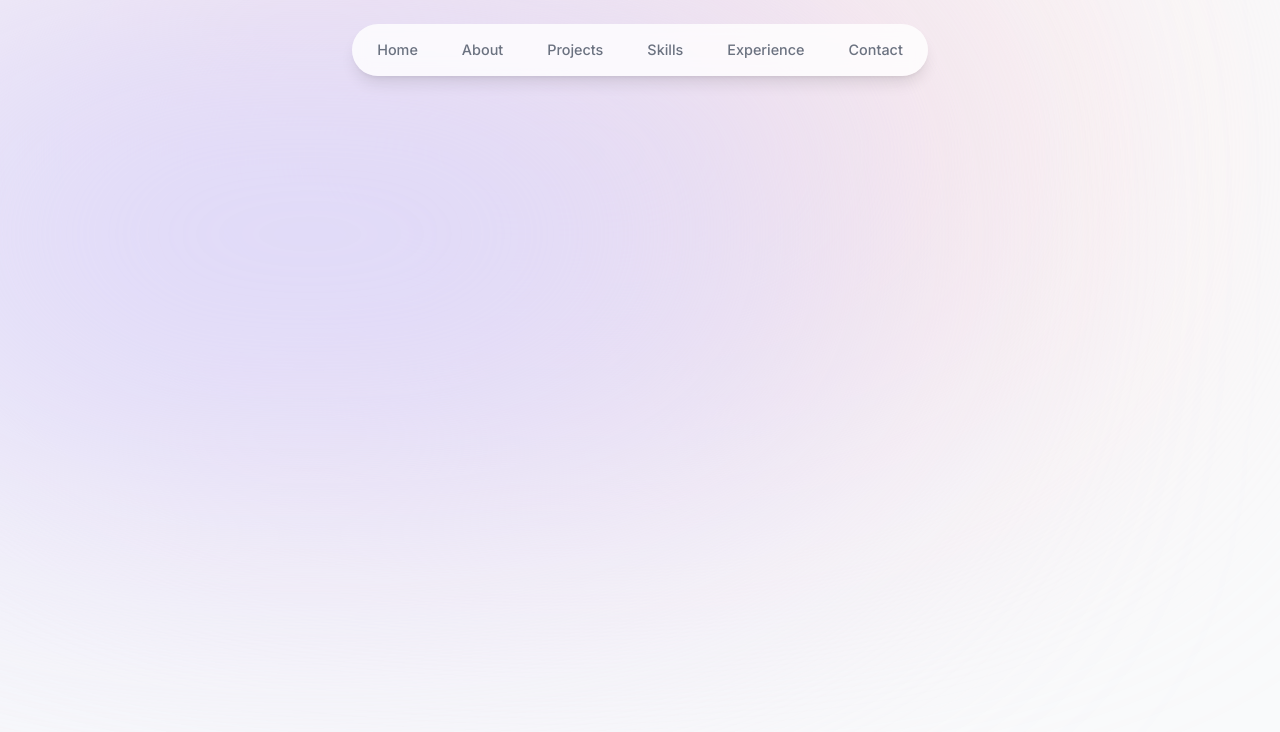
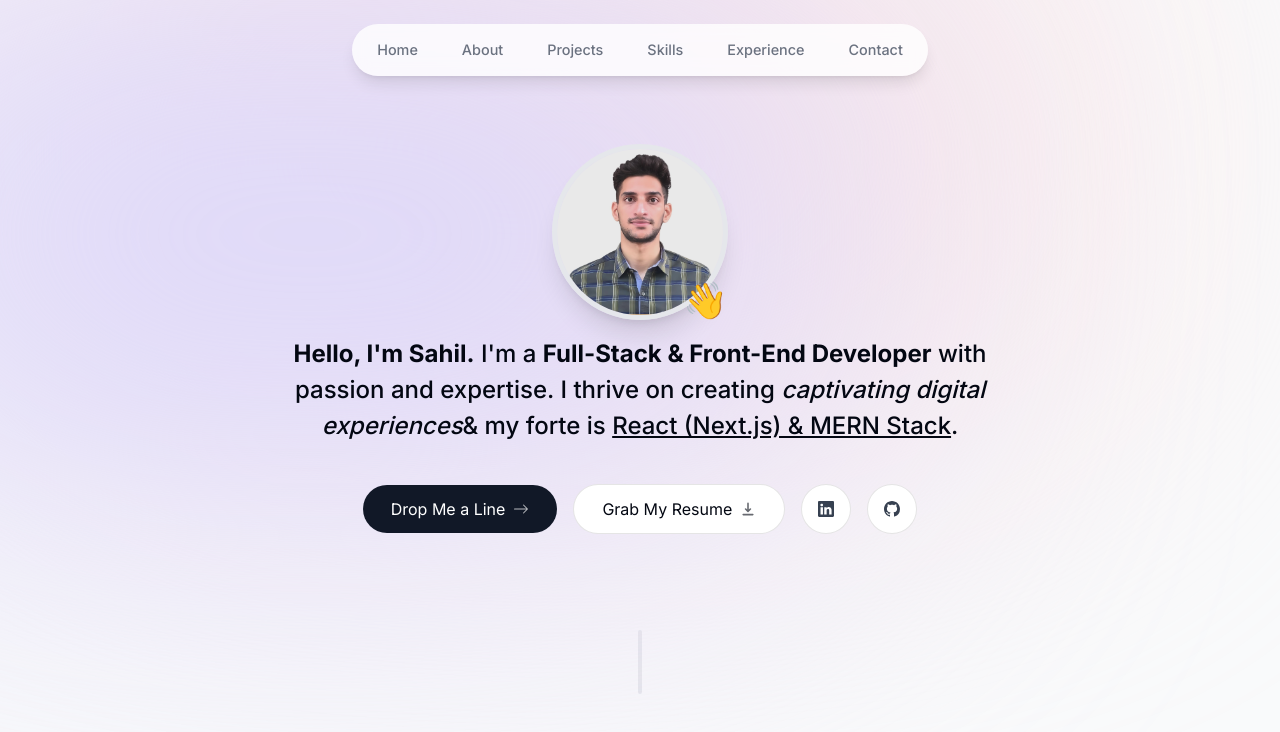
Before and after one commit to evoxf1/portfolio, a Next.js app: page / in a window 1280 px wide. Shown: the top 732 px of the page. Built offline with nearby package versions, Linux system fonts and the light colour scheme.

Commit message:
added section divider and intro component

```diff
--- a/app/layout.tsx
+++ b/app/layout.tsx
@@ -17,7 +17,7 @@
 }) {
   return (
     <html lang="en">
-      <body className={`${inter.className} bg-gray-50 text-gray-950 relative`}>
+      <body className={`${inter.className} bg-gray-50 text-gray-950 relative h-[5000px] pt-28 sm:pt-36`}>
         <div className="bg-[#fbe2e3] absolute top-[-6rem] right-[11rem] h-[31.25rem] w-[31.25rem] rounded-full blur-[10rem] sm:w-[68.75rem]"></div>
         <div className="bg-[#dbd7fb] absolute top-[-1rem] left-[-35rem] h-[31.25rem] w-[31.25rem] rounded-full blur-[10rem] sm:w-[68.75rem] md:left-[33rem] lg:left-[-28rem] xl:left-[-15rem] 2xl:left-[-5rem]"></div>
         <Header/>
--- a/app/page.tsx
+++ b/app/page.tsx
@@ -1,8 +1,11 @@
+import Intro from "@/components/intro";
+import SectionDivider from "@/components/section-divider";
 
 export default function Home() {
   return (
-    <main className="">
-
+    <main className="flex flex-col items-center px-4 ">
+      <Intro />
+      <SectionDivider />
     </main>
-  )
+  );
 }
--- /dev/null
+++ b/components/intro.tsx
@@ -0,0 +1,99 @@
+"use client";
+import Image from "next/image";
+import React from "react";
+import { motion } from "framer-motion";
+import Link from "next/link";
+import { BsArrowRight, BsGithub, BsLinkedin } from "react-icons/bs";
+import { HiDownload } from "react-icons/hi";
+
+export default function Intro() {
+  return (
+    <section className=" relative mb-28 max-w-[50rem] text-center sm:mb-0">
+      <div className="flex items-center justify-center">
+        <div className="relative">
+          <motion.div
+            initial={{ opacity: 0, scale: 0 }}
+            animate={{ opacity: 1, scale: 1 }}
+            transition={{
+              type: "tween",
+              duration: 0.2,
+            }}
+          >
+            <Image
+              src="/sahil.png"
+              alt="Sahil Bhardwaj portrait"
+              width="300"
+              height="300"
+              quality="95"
+              priority={true}
+              className="h-[11rem] w-[11rem] rounded-full object-cover border-[0.35rem] border-gray shadow-xl"
+            />
+          </motion.div>
+          <motion.span
+            className="absolute text-4xl bottom-0 right-0"
+            initial={{ opacity: 0, scale: 0 }}
+            animate={{ opacity: 1, scale: 1 }}
+            transition={{
+              type: "spring",
+              stiffness: 125,
+              delay: 0.1,
+              duration: 0.7,
+            }}
+          >
+            👋
+          </motion.span>
+        </div>
+      </div>
+      <motion.p
+        className="mb-10 mt-4 px-4 text-2xl font-medium leading-[1.5]"
+        initial={{ opacity: 0, y: 100 }}
+        animate={{ opacity: 1, y: 0 }}
+      >
+        <span className="font-bold">Hello, I'm Sahil.</span> I'm a{" "}
+        <span className="font-bold">Full-Stack & Front-End Developer</span> with{" "}
+        <span>passion and expertise</span>. I thrive on creating{" "}
+        <span className="italic">captivating digital experiences</span>& my
+        forte is <span className="underline">React (Next.js) & MERN Stack</span>
+        .
+      </motion.p>
+      <motion.div
+        className="flex flex-col sm:flex-row items-center justify-center gap-4 px-4"
+        initial={{ opacity: 0, y: 100 }}
+        animate={{ opacity: 1, y: 0 }}
+        transition={{
+          delay: 0.1,
+        }}
+      >
+        <Link
+          href="#contact"
+          className="group bg-gray-900 text-white px-7 py-3 flex items-center gap-2 rounded-full outline-none focus:scale-110 hover:scale-110 hover:bg-gray-950 active:scale-105 transition cursor-pointer"
+        >
+          Drop Me a Line
+          <BsArrowRight className="opacity-70 group-hover:translate-x-1 transition" />
+        </Link>
+        <a
+          className="group bg-white px-7 py-3 flex items-center gap-2 rounded-full outline-none focus:scale-110 hover:scale-110 active:scale-105 transition cursor-pointer border border-black/10"
+          href="/SAHIL.pdf"
+          download
+        >
+          Grab My Resume
+          <HiDownload className="opacity-60 group-hover:translate-y-1 transition" />
+        </a>
+        <a
+          href="https://www.linkedin.com/in/evoxf1/"
+          target="_blank"
+          className="bg-white p-4 text-gray-700 flex items-center gap-2 rounded-full focus:scale-[1.15] hover:scale-[1.15] hover:text-gray-950 active:scale-105 transition cursor-pointer border border-black/10"
+        >
+          <BsLinkedin />
+        </a>
+        <a
+          href="https://github.com/evoxf1"
+          target="_blank"
+          className="bg-white p-4 text-gray-700 flex items-center gap-2 rounded-full focus:scale-[1.15] hover:scale-[1.15] hover:text-gray-950 active:scale-105 transition cursor-pointer border border-black/10"
+        >
+          <BsGithub />
+        </a>
+      </motion.div>
+    </section>
+  );
+}
--- /dev/null
+++ b/components/section-divider.tsx
@@ -0,0 +1,7 @@
+import React from "react";
+
+export default function SectionDivider() {
+  return (
+    <div className="bg-gray-200 my-24 h-16 w-1 rounded-full hidden sm:block"></div>
+  );
+}
```
Also changed, not shown: .eslintrc.json, public/sahil.png (added), 1 other file (tests, documents, lock files or other folders).
